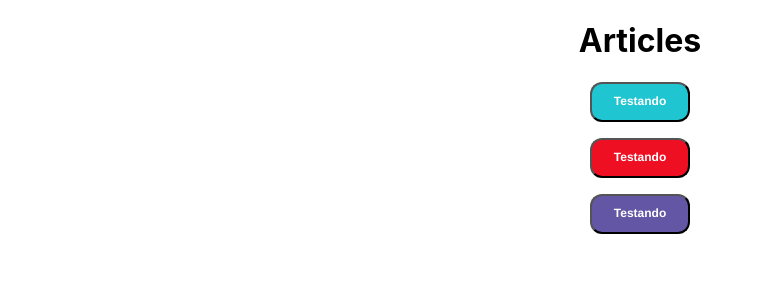
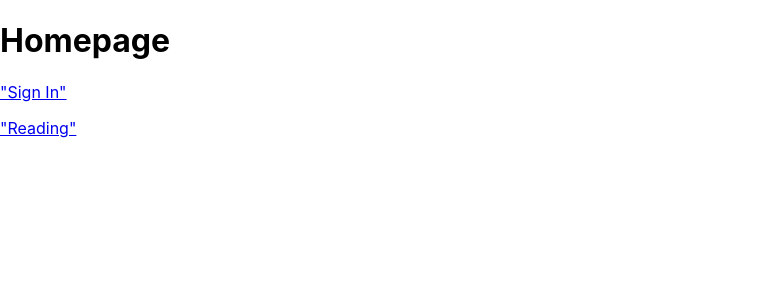
Before and after one commit to lucianofg/Articles, a React (Create React App) app: page / in a window 1280 px wide. Shown: the top 300 px of the page, without its empty margins (0-763 px from the left). Built offline with nearby package versions, Linux system fonts and the light colour scheme.

Commit message:
Adicionando react-router-dom

```diff
--- a/package.json
+++ b/package.json
@@ -8,6 +8,7 @@
     "@testing-library/user-event": "^13.5.0",
     "react": "^17.0.2",
     "react-dom": "^17.0.2",
+    "react-router-dom": "^6.2.2",
     "react-scripts": "5.0.0",
     "web-vitals": "^2.1.4"
   },
--- a/src/App.js
+++ b/src/App.js
@@ -1,30 +1,14 @@
 import './App.css';
-import SignIn from "./pages/signin";
-import Reading from "./pages/reading";
-import imagem from './resources/temp_image_reading.png'
-import {CancelButton, OkayButton, SignButton} from "./components/buttons";
+import {Link} from "react-router-dom";
 
 function App() {
-    const article = {
-        title: "What was the trend in 2020 and you didn’t use it",
-        text: "Lorem ipsum dolor sit amet, consetetur sadipscing elitr, sed diam nonumy eirmod tempor invidunt ut labore et dolore magna aliquyam erat, sed diam voluptua. At vero eos et accusam et justo duo dolores et ea rebum. Stet clita kasd gubergren, no sea takimata sanctus est Lorem ipsum dolor sit amet.\nLorem ipsum dolor sit amet, consetetur sadipscing elitr, sed diam nonumy eirmod tempor invidunt ut labore et dolore magna aliquyam erat, sed diam voluptua. At vero eos et accusam et justo duo dolores et ea rebum. Stet clita kasd gubergren, no sea takimata sanctus est Lorem ipsum dolor sit amet.\nLorem ipsum dolor sit amet, consetetur sadipscing elitr, sed diam nonumy eirmod tempor invidunt ut labore et dolore magna aliquyam erat, sed diam voluptua.".split("\n"),
-        author: {
-            name: "An Author",
-            work: "A work",
-            img: imagem,
-        },
-        tags: ["tag1", "tag2"],
-        temps: 4,
-    }
-
     return (
-    <div className="App">
-      <h1>Articles</h1>
-      <OkayButton text="Testando" onClick={() => alert("Alerta")}/>
-        <p><CancelButton text="Testando" onClick={() => alert("Alerta")}/></p>
-        <p><SignButton text="Testando" onClick={() => alert("Alerta")}/></p>
-    </div>
-  );
+        <div>
+            <h1>Homepage</h1>
+            <p><Link to={"/sign-in"}>"Sign In"</Link></p>
+            <p><Link to={"/reading"}>"Reading"</Link></p>
+        </div>
+    );
 }
 
 export default App;
--- a/src/index.js
+++ b/src/index.js
@@ -3,12 +3,22 @@ import ReactDOM from 'react-dom';
 import './index.css';
 import App from './App';
 import reportWebVitals from './reportWebVitals';
+import {BrowserRouter, Routes, Route} from "react-router-dom";
+
+import SignIn from "./pages/signin";
+import Reading from "./pages/reading";
 
 ReactDOM.render(
-  <React.StrictMode>
-    <App />
-  </React.StrictMode>,
-  document.getElementById('root')
+    <React.StrictMode>
+        <BrowserRouter>
+            <Routes>
+                <Route path='/' element={<App />} />
+                <Route path='/sign-in' element={<SignIn />}/>
+                <Route path='/reading' element={<Reading />}/>
+            </Routes>
+        </BrowserRouter>
+    </React.StrictMode>,
+    document.getElementById('root')
 );
 
 // If you want to start measuring performance in your app, pass a function
```
Also changed, not shown: 1 other file (tests, documents, lock files or other folders).
